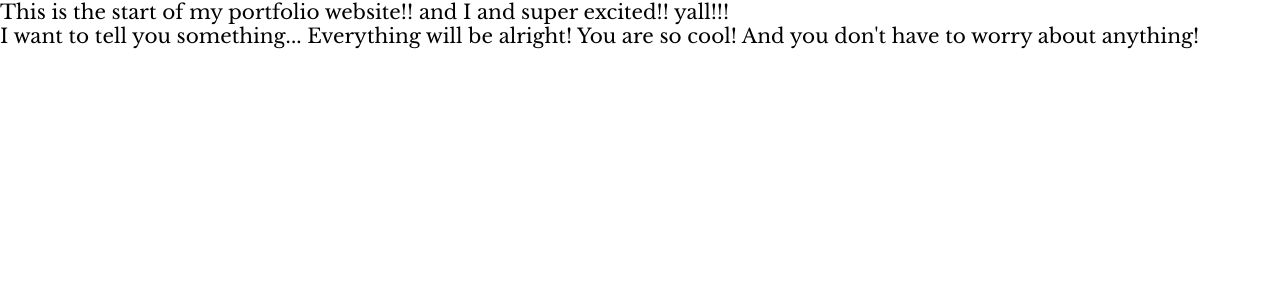
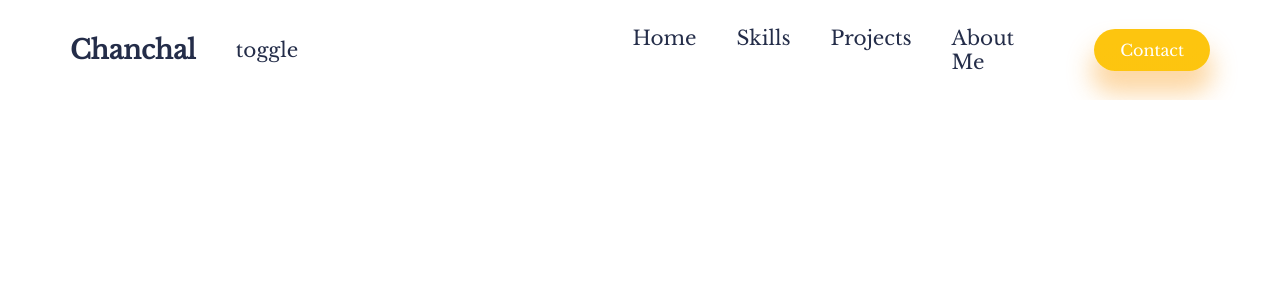
Before and after one commit to Chanchalcr/Portfolio, a React (Create React App) app: page / in a window 1280 px wide. Shown: the top 300 px of the page. Built offline with nearby package versions, Linux system fonts and the light colour scheme.

Commit message:
this is the third commit

```diff
--- a/public/index.html
+++ b/public/index.html
@@ -37,7 +37,7 @@
       work correctly both with client-side routing and a non-root public URL.
       Learn how to configure a non-root public URL by running `npm run build`.
     -->
-    <title>React App</title>
+    <title>Chanchal Rai</title>
   </head>
   <body>
     <noscript>You need to enable JavaScript to run this app.</noscript>
--- a/src/App.css
+++ b/src/App.css
@@ -16,3 +16,20 @@
     overflow: hidden;
     color: var(--black);
 }
+
+.button{
+  border-radius: 34px;
+  border: none;
+  color: white;
+  font-size: 16px;
+  padding: 11px 26px 11px 26px;
+  background: linear-gradient(180deg, #fdc50f 26.71%, #fb982f 9936%);
+  box-shadow: 0px 20px 24px 3px rgba(251, 161, 40, 0.42);
+}
+
+.button:hover{
+  background: white;
+  cursor: pointer;
+  color: var(--orange);
+  border: 1px solid var(--orange);
+}
--- a/src/App.js
+++ b/src/App.js
@@ -1,8 +1,9 @@
+import Navbar from "./components/Navbar/Navbar";
+import './App.css'
 function App() {
   return (
     <div className="App">
-      This is the start of my portfolio website!! and I and super excited!! yall!!! <br/>
-      I want to tell you something... Everything will be alright! You are so cool! And you don't have to worry about anything!
+      <Navbar/>
     </div>
   );
 }
--- a/src/components/Navbar/Navbar.css
+++ b/src/components/Navbar/Navbar.css
@@ -0,0 +1,38 @@
+.n-wrapper {
+    height: 10vh;
+    display: flex;
+    justify-content: space-between;
+}
+.n-left {
+    display: flex;
+    align-items: center;
+    flex: 1;
+    gap: 2rem;
+}
+.n-name{
+    font-size: 1.3rem;
+    font-weight: bold;
+}
+.n-right{
+    display: flex;
+    flex: 1;
+    align-items: center;
+    justify-content: center;
+    font-weight: 400;
+}
+.n-list{
+    flex: 10;
+}
+.n-list>ul{
+    display: flex;
+    gap: 2rem;
+    margin-right: 4rem;
+    list-style: none;
+}
+.n-list > ul > li:hover {
+    cursor: pointer;
+    color: var(--orange);
+}
+.n-button {
+    flex: 2;
+}
--- a/src/components/Navbar/Navbar.jsx
+++ b/src/components/Navbar/Navbar.jsx
@@ -1,9 +1,25 @@
 import React from 'react'
-
+import './Navbar.css'
 export default function Navbar() {
   return (
-    <div>
-
+    <div className='n-wrapper'>
+      <div className="n-left">
+        <div className="n-name">Chanchal</div>
+        <span>toggle</span>
+      </div>
+      <div className="n-right">
+        <div className="n-list">
+            <ul>
+                <li>Home</li>
+                <li>Skills</li>
+                <li>Projects</li>
+                <li>About Me</li>
+            </ul>
+        </div>
+        <button className="button n-button">
+            Contact
+        </button>
+      </div>
     </div>
   )
 }
```
Also changed, not shown: src/components/Intro/Intro.jsx (added, +15 -0 lines), src/components/Intro/Intro.css (added).
